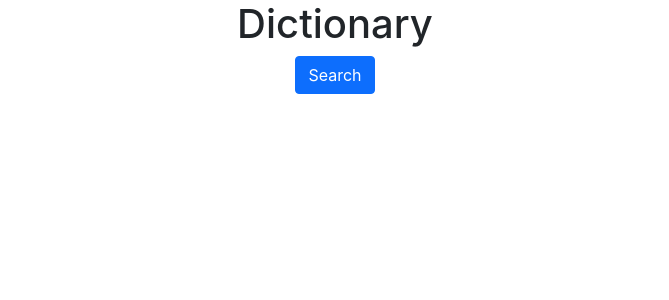
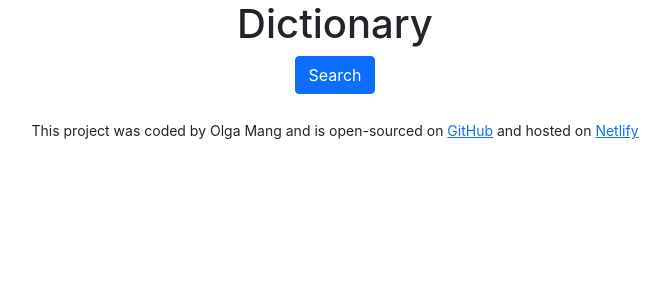
Before and after one commit to Ligeia1/react-dictionary-app, a React (Create React App) app: page / in a window 1280 px wide. Shown: the top 300 px of the page, without its empty margins (305-974 px from the left). Built offline with nearby package versions, Linux system fonts and the light colour scheme.

Commit message:
Added footer

```diff
--- a/src/App.js
+++ b/src/App.js
@@ -3,8 +3,31 @@ import "./App.css";
 function App() {
   return (
     <div className="App">
-      <h1>Dictionary</h1>
-      <div className="btn btn-primary">Search</div>
+      <div className="container">
+        <h1>Dictionary</h1>
+        <div className="btn btn-primary">Search</div>
+      </div>
+      <footer className="text-center mt-4">
+        <small>
+          {" "}
+          This project was coded by Olga Mang and is open-sourced on{" "}
+          <a
+            href="https://github.com/Ligeia1/weather-app-react"
+            target="_blank"
+            rel="noopener noreferrer"
+          >
+            GitHub
+          </a>{" "}
+          and hosted on{" "}
+          <a
+            href="https://clever-meninsky-674469.netlify.app/"
+            target="_blank"
+            rel="noopener noreferrer"
+          >
+            Netlify{" "}
+          </a>
+        </small>
+      </footer>
     </div>
   );
 }
```
